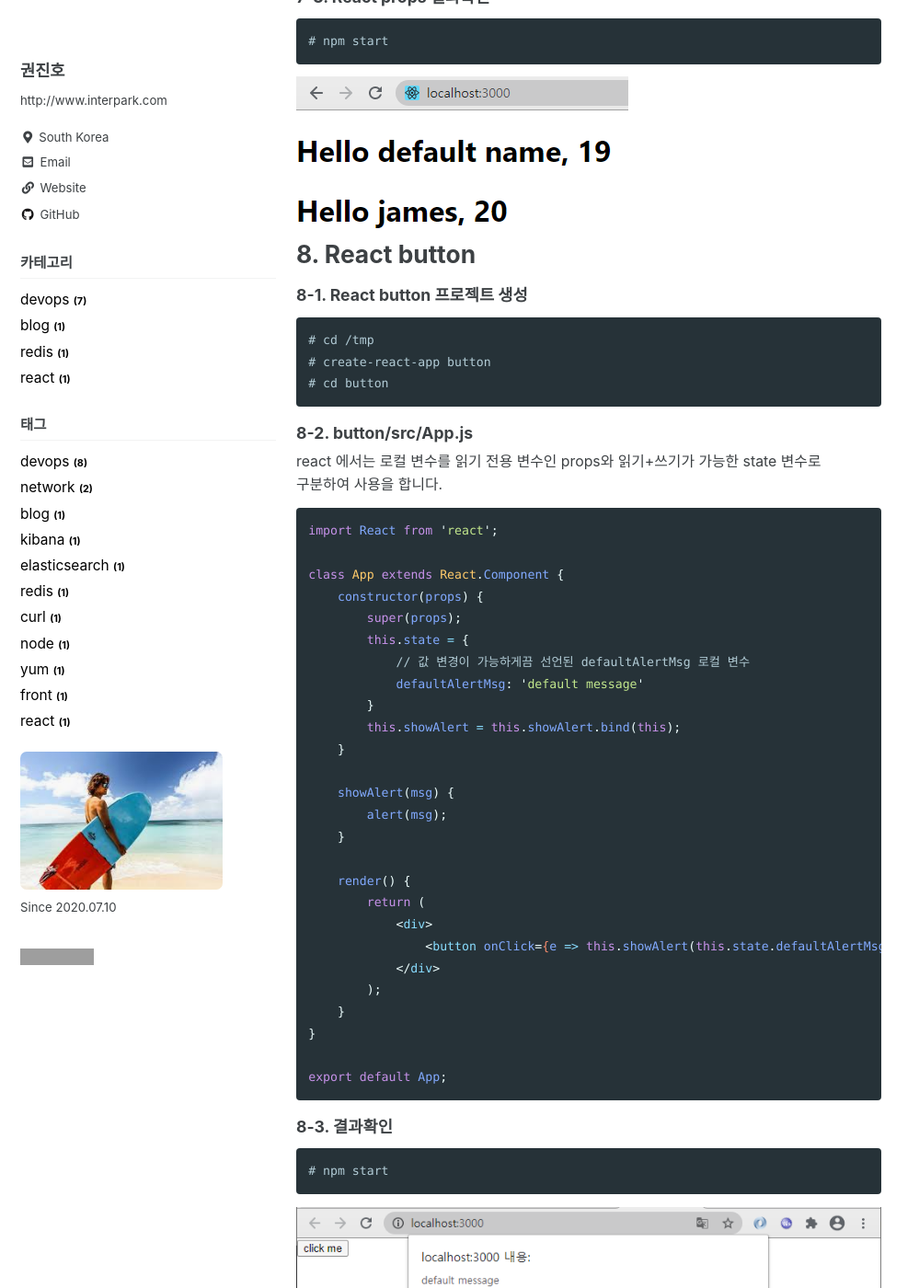
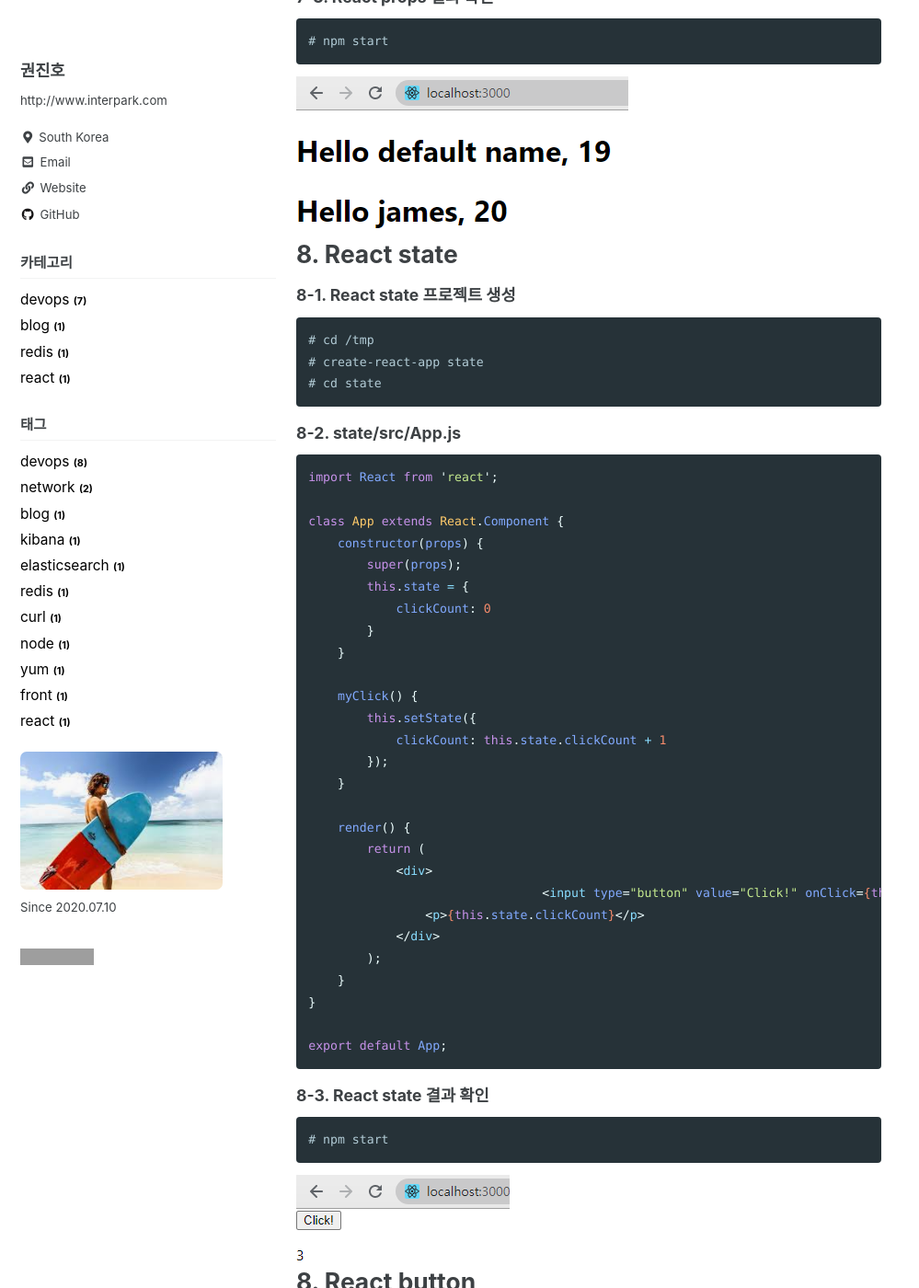
Before and after one commit to JinHoKwon/jinhokwon.github.io, a Jekyll site: the page built from _posts/2020-07-16-react-dev-setting.md, in a window 1280 px wide and 1400 px high, scrolled down 13636 px. Shown: the whole window at 92% size, without its empty margins (0-999 px from the left). Built offline with Jekyll 4.4.1, drawn with Linux system fonts in a browser that asks for light colours; cached includes are drawn as plain includes; comment, search, counter and statistics services are not loaded; some of the changed text lies outside the part shown; grey boxes are pictures that could not be loaded.

Commit message:
* react state 내용 추가

````diff
--- a/_posts/2020-07-16-react-dev-setting.md
+++ b/_posts/2020-07-16-react-dev-setting.md
@@ -744,13 +744,77 @@ export default App;
 
 
 
-#### 7-3. React props 결과확인
+#### 7-3. React props 결과 확인
 
 ```sh
 # npm start
 ```
 
 ![react_dev_env_setting](/assets/images/react/react_props.png)
+
+
+
+
+
+# 8. React state
+
+#### 8-1. React state 프로젝트 생성
+
+```sh
+# cd /tmp
+# create-react-app state
+# cd state
+```
+
+
+
+#### 8-2. state/src/App.js
+
+```react
+import React from 'react';
+
+class App extends React.Component {
+    constructor(props) {
+        super(props);
+        this.state = {
+            clickCount: 0
+        }
+    }
+
+    myClick() {
+        this.setState({
+            clickCount: this.state.clickCount + 1
+        });
+    }
+
+    render() {
+        return (
+            <div>
+				<input type="button" value="Click!" onClick={this.myClick}/><br/>
+                <p>{this.state.clickCount}</p>
+            </div>
+        );
+    }
+}
+
+export default App;
+```
+
+
+
+
+
+#### 8-3. React state 결과 확인
+
+```sh
+# npm start
+```
+
+![react_dev_env_setting](/assets/images/react/react_state.png)
+
+
+
+
 
 
 
````
Also changed, not shown: assets/images/react/react_state.png (added).
